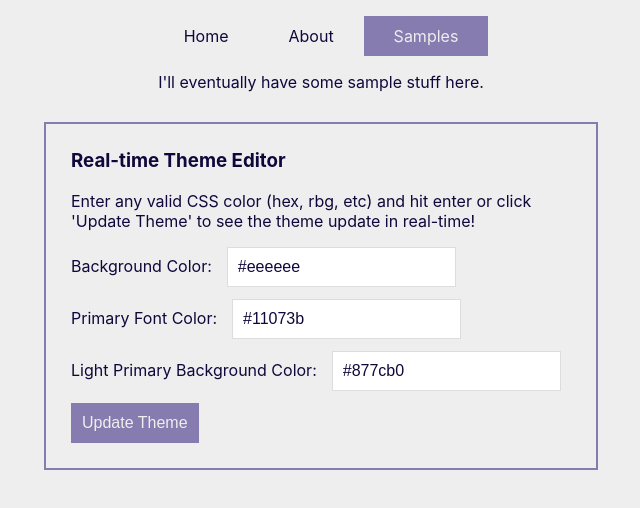
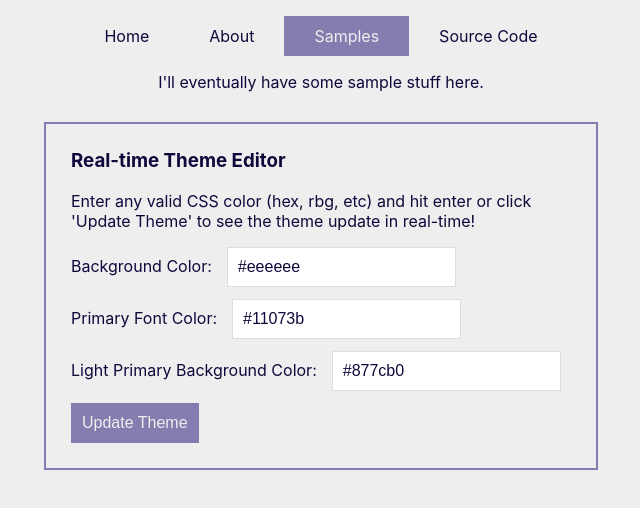
Before and after one commit to MuffinTheMan/caleblarsen.dev, a React (Create React App) app: page /samples in a window 1280 px wide. Shown: the top 508 px of the page, without its empty margins (319-959 px from the left). Built offline with nearby package versions, Linux system fonts and the light colour scheme.

Commit message:
Add link to source code in navigation.

```diff
--- a/src/components/NavigationBar.js
+++ b/src/components/NavigationBar.js
@@ -19,6 +19,7 @@ class NavigationBar extends Component {
           <NavLink to='/' {...this.sharedProps}><li>Home</li></NavLink>
           <NavLink to='/about' {...this.sharedProps}><li>About</li></NavLink>
           <NavLink to='/samples' {...this.sharedProps}><li>Samples</li></NavLink>
+          <a href='https://github.com/MuffinTheMan/caleb-larsen.com' target='_blank'><li>Source Code</li></a>
         </ul>
       </nav>
     );
```
